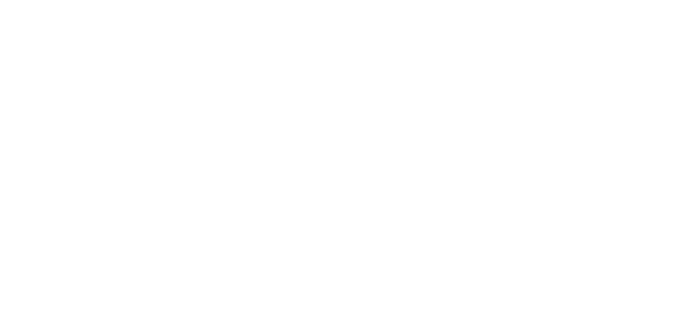
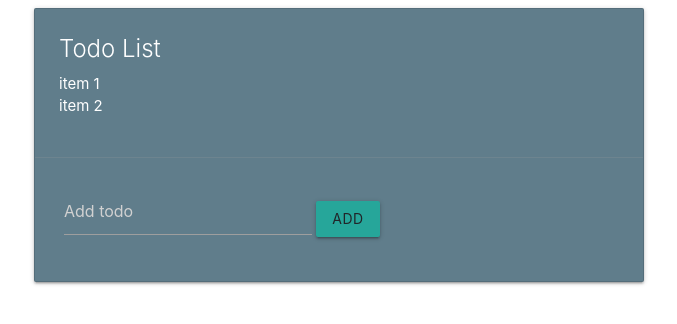
Before and after one commit to amigogobara/todo-front, a plain HTML site: page index.html in a window 1280 px wide. Shown: the whole page, without its empty margins (301-978 px from the left). Drawn offline with nearby package versions, Linux system fonts and the light colour scheme.

Commit message:
add styling and html

```diff
--- a/index.html
+++ b/index.html
@@ -4,9 +4,30 @@
     <meta charset="UTF-8">
     <meta name="viewport" content="width=device-width, initial-scale=1.0">
     <meta http-equiv="X-UA-Compatible" content="ie=edge">
+    <link rel="stylesheet" href="https://stackpath.bootstrapcdn.com/bootstrap/4.1.3/css/bootstrap.min.css" integrity="sha384-MCw98/SFnGE8fJT3GXwEOngsV7Zt27NXFoaoApmYm81iuXoPkFOJwJ8ERdknLPMO" crossorigin="anonymous">
+    <link rel="stylesheet" href="https://cdnjs.cloudflare.com/ajax/libs/materialize/1.0.0/css/materialize.min.css">
     <title>Vue Todo</title>
 </head>
 <body>
+    <div class="row justify-content-center">
+        <div class="col-md-6">
+            <div class="card blue-grey">
+                <div class="card-content white-text">
+                    <span class="card-title">Todo List</span>
+                    <ul>
+                        <li>item 1</li>
+                        <li>item 2</li>
+                    </ul>
+                </div>
+                <div class="card-action">
+                    <div class="input-field inline">
+                        <input type="text" class="validate" placeholder="Add todo">
+                    </div>
+                    <a class="waves-effect waves-light btn">add</a>
+                </div>
+            </div>
+        </div>
+    </div>
 
 </body>
 </html>
```
